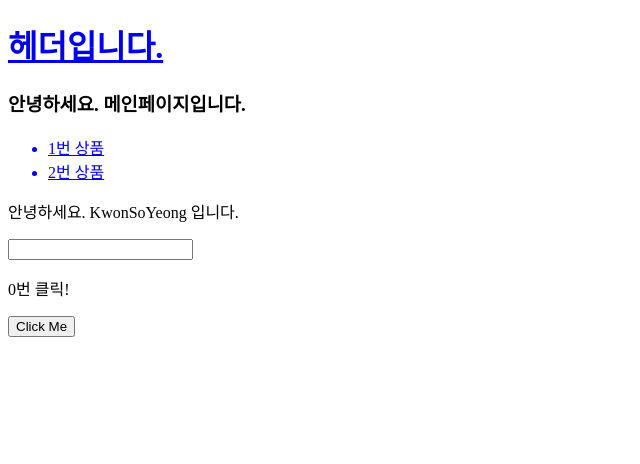
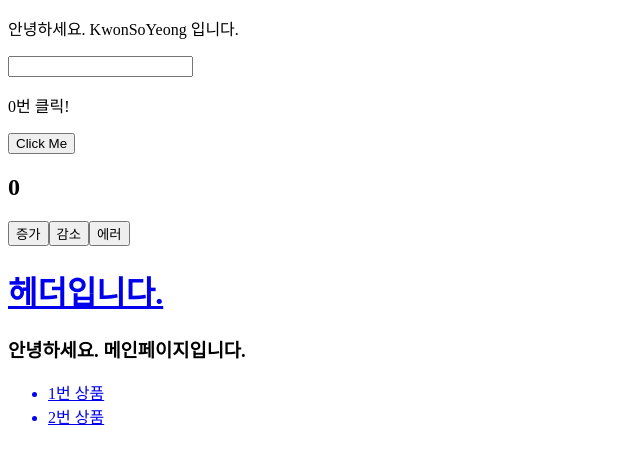
Before and after one commit to ddo0ii/codingstar, a React (Create React App) app: page / in a window 1280 px wide. Shown: the top 464 px of the page, without its empty margins (0-640 px from the left). Built offline with nearby package versions, Linux system fonts and the light colour scheme.

Commit message:
useReducer - init 함수를 사용하지 않는 counter 예시

```diff
--- a/src/App.js
+++ b/src/App.js
@@ -5,10 +5,13 @@ import Main from "./component/Main";
 import NotFound from "./component/NotFound";
 import Product from "./component/Product";
 import UseEffectTest from "./hooks/UseEffectTest";
+import UseReducerTest from "./hooks/UseReducerTest";
 
 const App = () => {
   return (
     <div className="App">
+      <UseEffectTest />
+      <UseReducerTest />
       <BrowserRouter>
         <Header />
         <Routes>
@@ -18,7 +21,6 @@ const App = () => {
           <Route path="*" element={<NotFound />}></Route>
         </Routes>
       </BrowserRouter>
-      <UseEffectTest />
     </div>
   );
 };
--- /dev/null
+++ b/src/hooks/UseReducerTest.js
@@ -0,0 +1,33 @@
+import React, { useReducer } from "react";
+// init 함수를 사용하지 않는 counter 예시
+function reducer(state, action) {
+  switch (action.type) {
+    case "INCREMENT":
+      return { count: state.count + action.payload };
+    case "DECREMENT":
+      return { count: state.count - action.payload };
+    default:
+      throw new Error("unsupported action type: ", action.type);
+  }
+}
+
+const UseReducerTest = () => {
+  const initialState = { count: 0 };
+  const [state, dispatch] = useReducer(reducer, initialState);
+
+  return (
+    <>
+      <h2>{state.count}</h2>
+      <button onClick={() => dispatch({ type: "INCREMENT", payload: 1 })}>
+        증가
+      </button>
+      <button onClick={() => dispatch({ type: "DECREMENT", payload: 1 })}>
+        감소
+      </button>
+      <button onClick={() => dispatch({ type: "kkkkkk", payload: 1 })}>
+        에러
+      </button>
+    </>
+  );
+};
+export default UseReducerTest;
```
